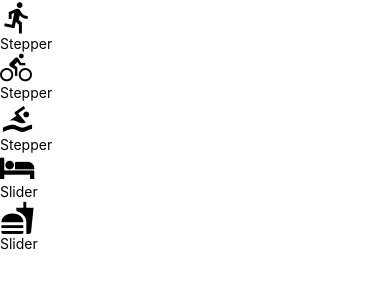
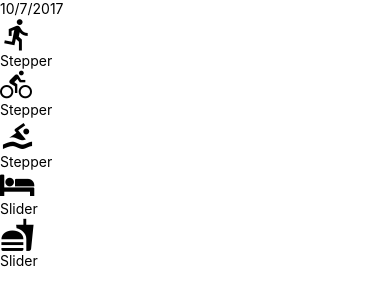
Before and after one commit to ChristianAEDev/react-nanodegree-project-udacifitness, a React Native app: screen / in a window 390 px wide. Shown: the top 304 px of the page. Built offline with nearby package versions, Linux system fonts and the light colour scheme.

Commit message:
Add date header component

```diff
--- a/components/AddEntry.js
+++ b/components/AddEntry.js
@@ -1,6 +1,7 @@
 import React, { Component } from 'react';
 import { View, Text } from 'react-native';
 import { getMetricMetaInfo } from '../utils/helpers';
+import DateHeader from './DateHeader';
 import Slider from './Slider';
 import Stepper from './Stepper';
 
@@ -51,6 +52,7 @@ export default class AddEntry extends Component {
 
     return (
       <View>
+        <DateHeader date={(new Date).toLocaleDateString()}/>
         {Object.keys(metaInfo).map((key) => {
           const { getIcon, type, ...rest } = metaInfo[key]
           const value = this.state[key]
--- /dev/null
+++ b/components/DateHeader.js
@@ -0,0 +1,10 @@
+import React from 'react';
+import { Text } from 'react-native';
+
+export default function DateHeader({ date }) {
+  return (
+    <Text>
+      {date}
+    </Text>
+  )
+}
```
